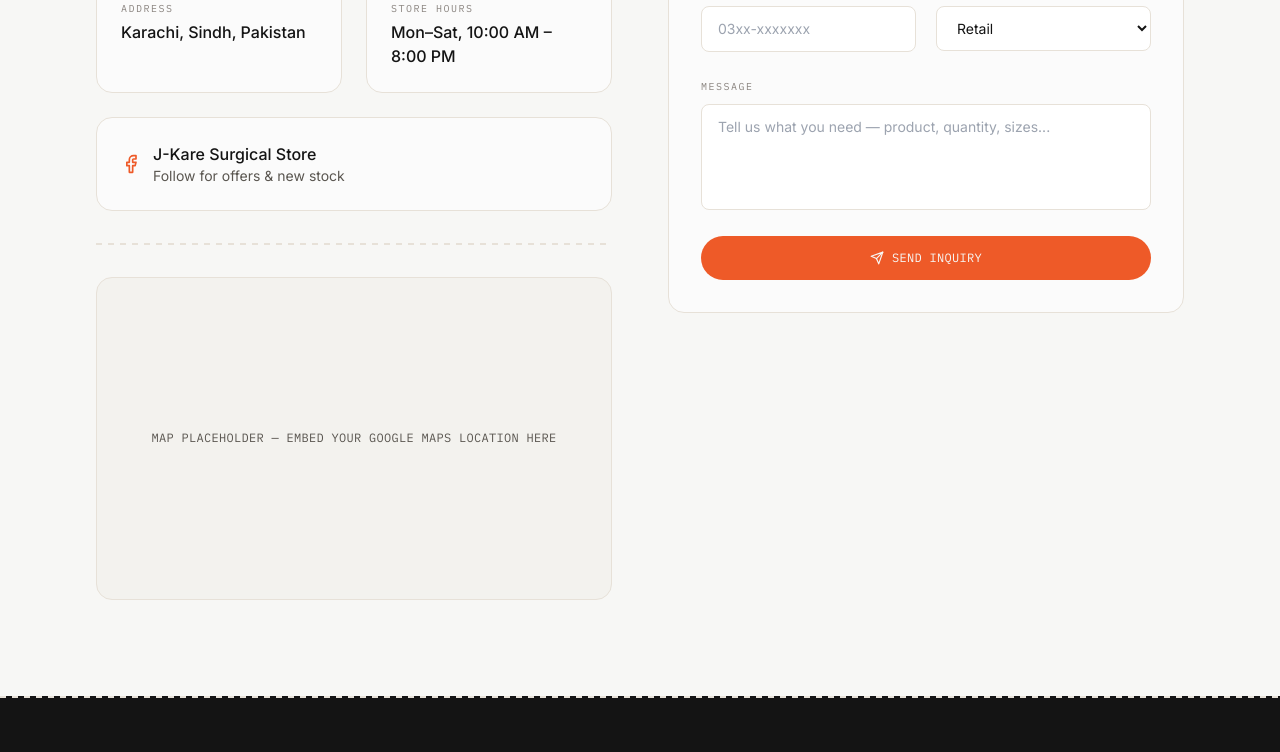
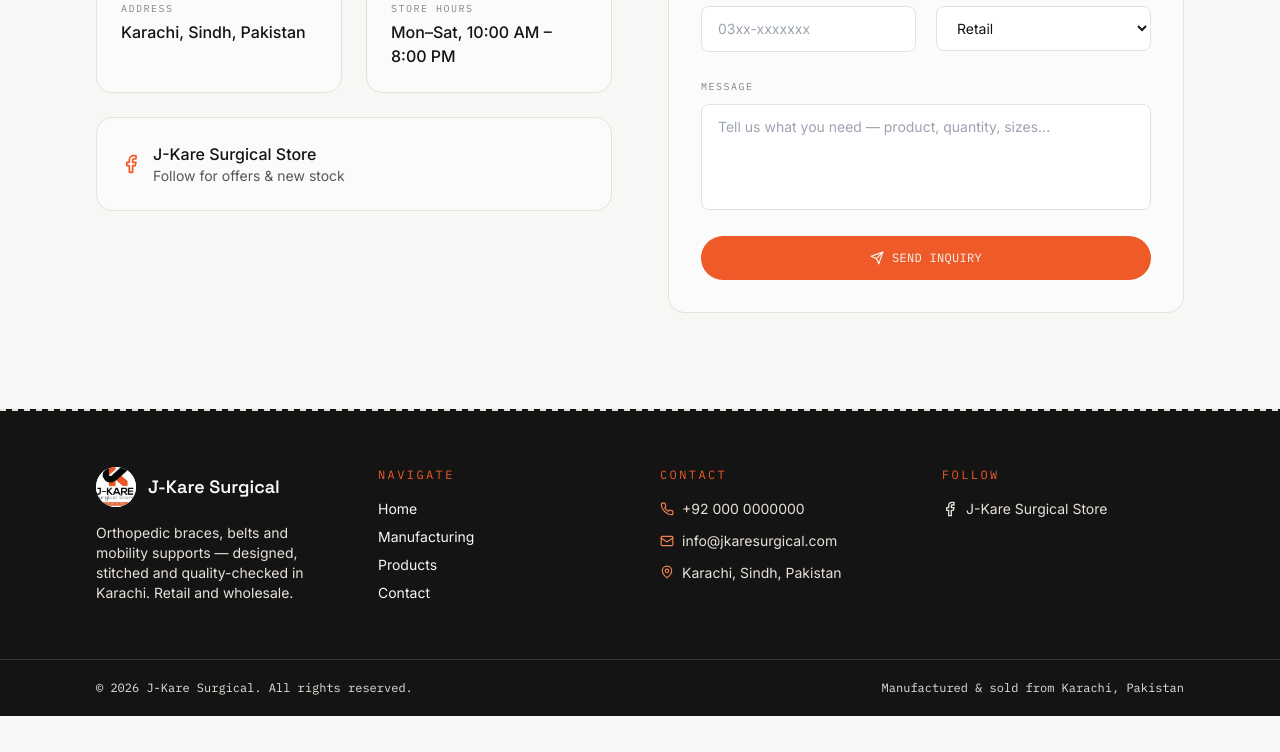
Before and after one commit to usmanabdullahbn/J-care, a React (Vite) app: page /contact in a window 1280 px wide. Shown: the part 573-1325 px from the top of the page. After the commit the page ends 1289 px from the top, so only its background shows below. Built offline with nearby package versions, Linux system fonts and the light colour scheme.

Commit message:
Remove map placeholder from contact page
Co-Authored-By: Claude Sonnet 5 <noreply@anthropic.com>

```diff
--- a/src/pages/Contact.jsx
+++ b/src/pages/Contact.jsx
@@ -3,7 +3,6 @@ import { motion } from 'framer-motion'
 import { Phone, Mail, MapPin, Facebook, Clock, Send } from 'lucide-react'
 import PageWrapper from '../components/PageWrapper.jsx'
 import RevealOnScroll from '../components/RevealOnScroll.jsx'
-import StitchDivider from '../components/StitchDivider.jsx'
 
 const info = [
   {
@@ -90,14 +89,6 @@ export default function Contact() {
               </span>
             </a>
           </div>
-
-          <StitchDivider className="my-8 text-steel-light" />
-
-          <div className="rounded-2xl overflow-hidden border border-steel-light aspect-[16/10] bg-steel-light/25 flex items-center justify-center">
-            <span className="font-mono text-xs tracking-wide uppercase text-steel-dark text-center px-6">
-              Map placeholder — embed your Google Maps location here
-            </span>
-          </div>
         </RevealOnScroll>
 
         {/* FORM */}
```
